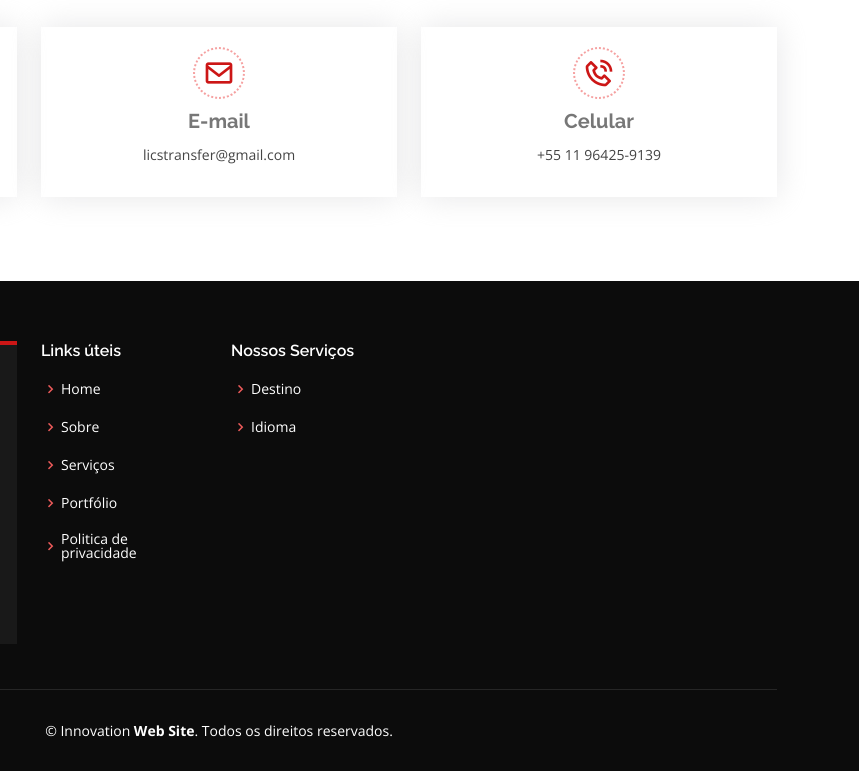
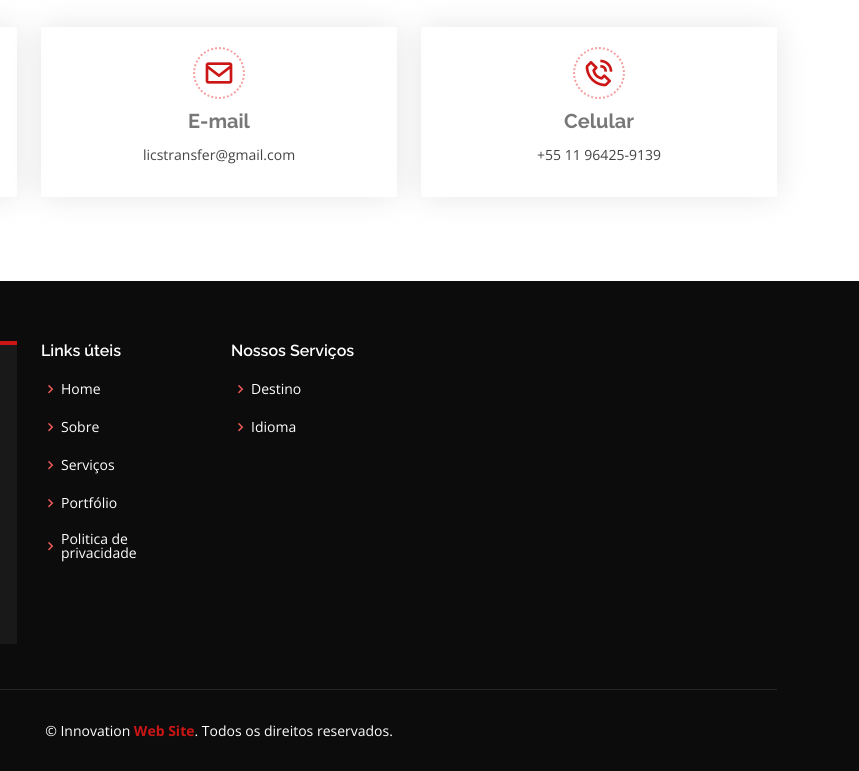
Before and after one commit to AmadeuAnjos/lics-transfer, a plain HTML site: page index.html in a window 1280 px wide. Shown: the part 5289-6060 px from the top of the page, 421-1280 px from the left. Drawn offline with nearby package versions, Linux system fonts and the light colour scheme; a script that the page names is missing.

Commit message:
Inserindo link de desenvolvimento

```diff
--- a/index.html
+++ b/index.html
@@ -462,7 +462,7 @@
 
     <div class="container">
       <div class="copyright">
-        &copy; Innovation <strong><span>Web Site</span></strong>. Todos os direitos reservados.
+        &copy; Innovation<strong><span> <a href="https://github.com/RobisonCarvalho">Web Site</a></span></strong>. Todos os direitos reservados.
       </div>
     </div>
   </footer><!-- End Footer -->
```
Also changed, not shown: assets/img/apple-touch-icon.png, assets/img/favicon.png.
